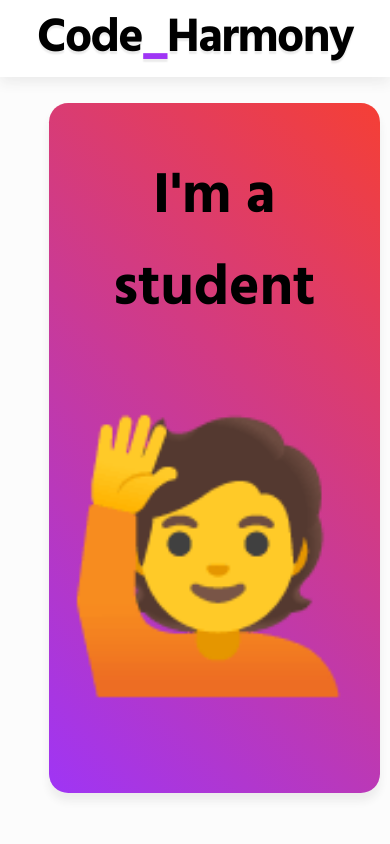
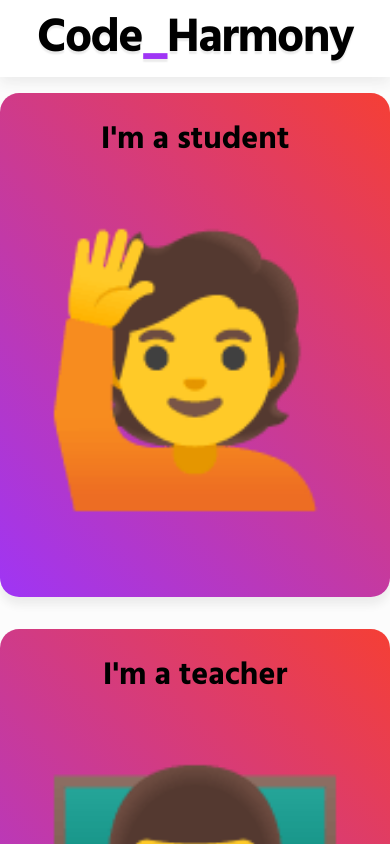
Before and after one commit to Zacxalot/CodeHarmony, a React (Create React App) app: page / in a window 390 px wide. Shown: the top 844 px of the page. Built offline with nearby package versions, Linux system fonts and the light colour scheme.

Commit message:
Changed some styling on home page
Need to have some better graphics for the teacher and student icons. They look different on different platforms and take ages to load on mobile.

```diff
--- a/src/Pages/Home/Home.scss
+++ b/src/Pages/Home/Home.scss
@@ -4,22 +4,25 @@
 .selection-card {
     font-size:1.8rem;
     user-select:none;
-    width: 45%;
     display:inline-block;
     text-align: center;
-    margin:1rem;
+
 }
 
 .selection-card-area {
     text-align: center;
+    align-items: center;
+    justify-content: center;
+    display: flex;
+    flex:1;
     width: 100%;
     user-select:none;
 }
 
 @media (max-width:750px) {
-    .selection-card {
-        width:80%;
-        margin:1rem 0rem;
+
+    .selection-card-area{
+        flex-direction: column;
     }
 }
 
@@ -30,9 +33,9 @@
     border-color: base.$shadow;
     width:100%;
     box-shadow: 0rem 0.5rem 0.5rem base.$shadow;
-    padding:0.6rem;
+    margin:1rem;
+    flex:1;
 
-    margin:0.6rem;
 
     &:hover{
         filter:brightness(94%)
@@ -46,7 +49,6 @@
 
 .selection-card-align{
     flex:1;
-    display: flex;
     align-items: center;
     justify-content: center;
 }
--- a/src/Pages/Home/Home.tsx
+++ b/src/Pages/Home/Home.tsx
@@ -12,18 +12,14 @@ class HomePage extends React.Component {
             <div className="full-page">
                 <NavBar></NavBar>
                     <div className="selection-card-area">
-                        <div className="selection-card">
                         <Link to={"/s/dashboard"} className="selection-card-link">
                             <h1>I'm a student</h1>
                             <span className="large-emoji">🙋</span>
                         </Link>
-                        </div>
-                        <div className="selection-card">
                         <Link to={"/t/dashboard"} className="selection-card-link">
                             <h1>I'm a teacher</h1>
                             <span className="large-emoji">👨‍🏫️</span>
                         </Link>
-                        </div>
                     </div>
 
             </div>
```
Lines whose indentation alone changed are shown as unchanged.
